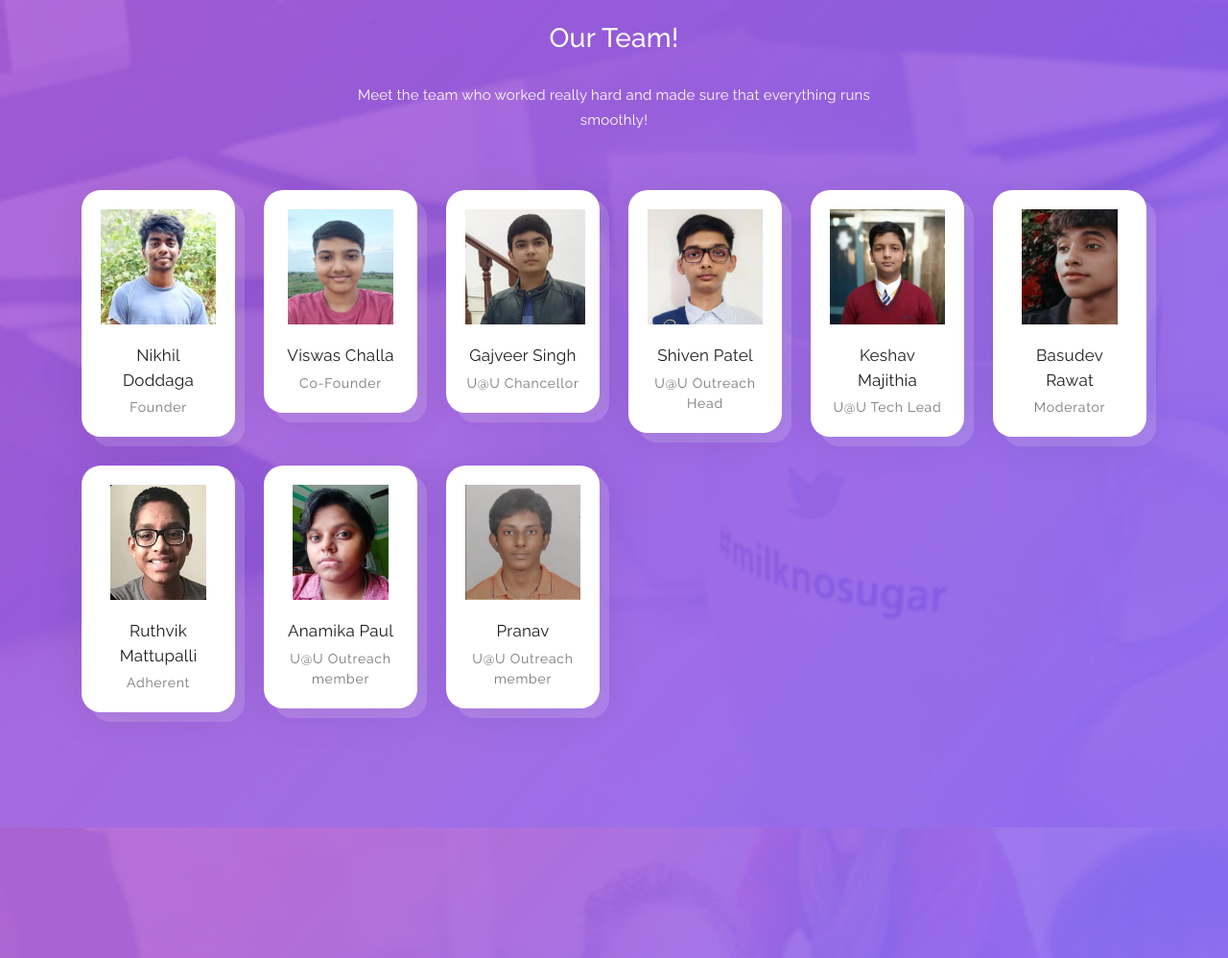
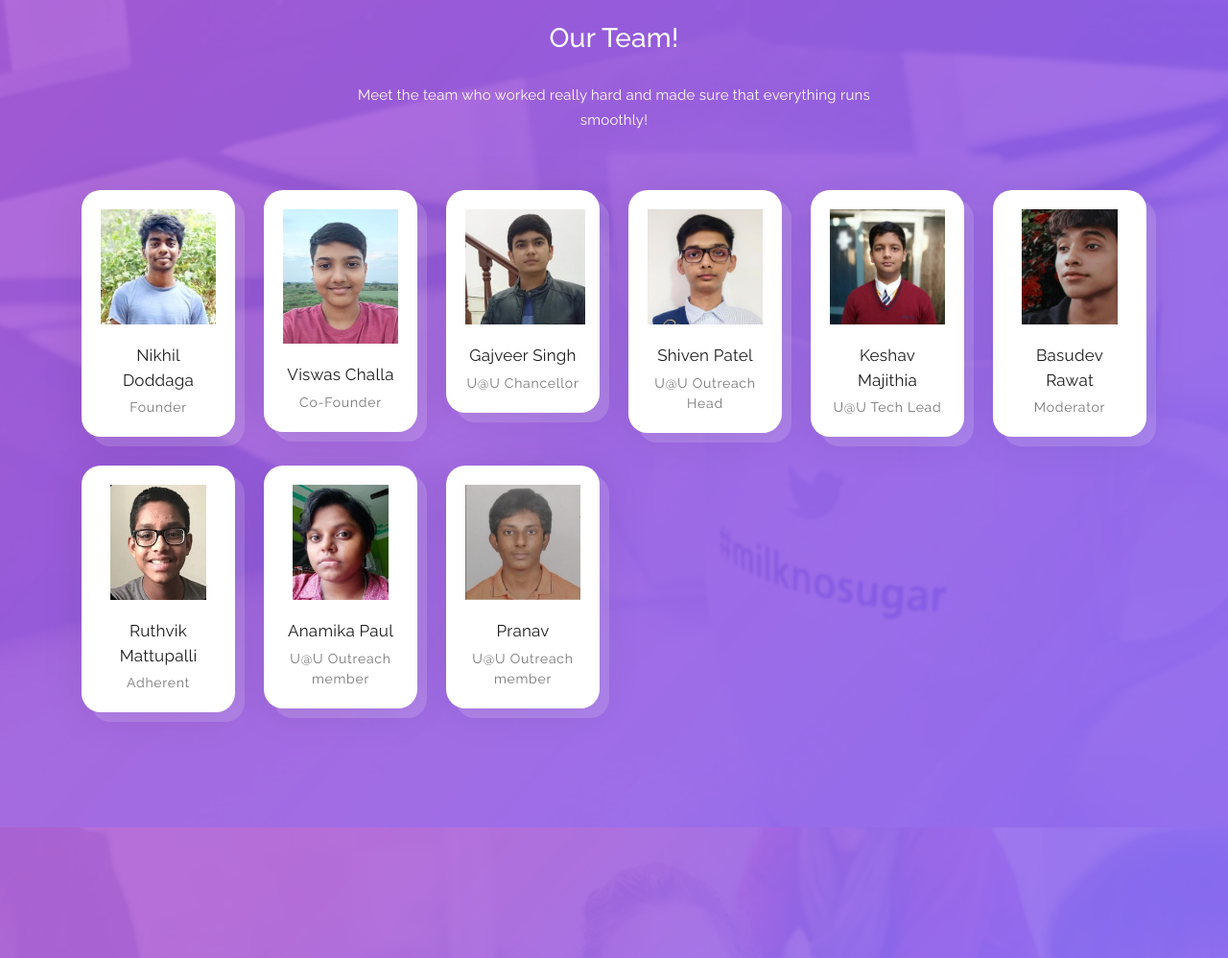
Before and after one commit to KeshavMajithia/UatU, a plain HTML site: page index.html in a window 1280 px wide. Shown: the part 2058-3056 px from the top of the page at 96% size. Drawn offline with Linux system fonts and the light colour scheme.

Commit message:
Update index.html

```diff
--- a/index.html
+++ b/index.html
@@ -200,7 +200,7 @@
                     </div>
                     <div class="col-lg-2 col-md-3 col-sm-6 col-6">
                         <a href="#" class="mini-box">
-                            <i><img src="assets/members/Viswas.jpg" height="120px" width="110px" alt=""></i>
+                            <i><img src="assets/members/Viswas.jpg" height="140px" width="120px" alt=""></i>
                             <strong>Viswas Challa</strong>
                             <span>Co-Founder</span>
                         </a>
```
